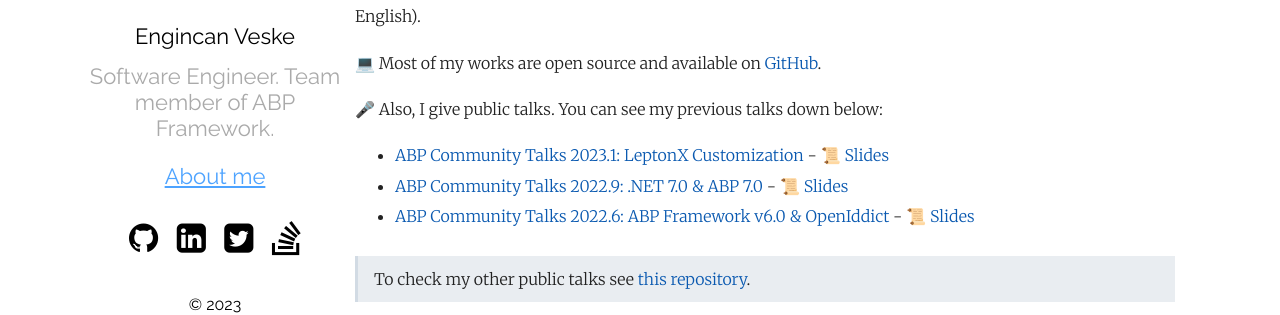
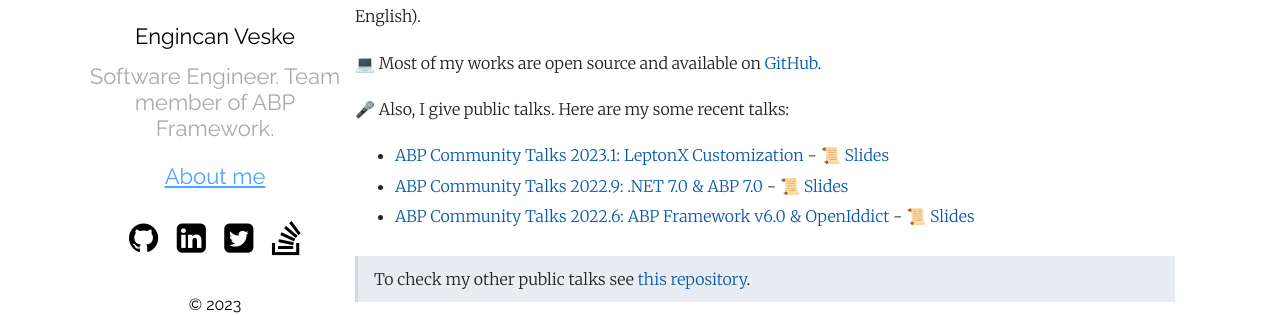
Before and after one commit to EngincanV/EngincanV.github.io, a Jekyll site: the page built from about.md, in a window 1280 px wide. Shown: the part 268-583 px from the top of the page. Built offline with Jekyll 4.4.1, drawn with Linux system fonts in a browser that asks for light colours; our own code applies the rules of GitHub Pages for plain Markdown files.

Commit message:
Update about.md

```diff
--- a/about.md
+++ b/about.md
@@ -8,9 +8,9 @@
 
 💻 Most of my works are open source and available on [GitHub](https://github.com/EngincanV).
 
-🎤 Also, I give public talks. You can see my previous talks down below:
+🎤 Also, I give public talks. Here are my some recent talks:
 
-* [ABP Community Talks 2023.1: LeptonX Customization](https://kommunity.com/volosoft/events/abp-community-talks-20231-leptonx-customization-03f9fd8c) - [📜 Slides]([ABP/Community-Talks-2023.1](https://github.com/EngincanV/presentations/tree/main/ABP/Community-Talks-2023.1))
+* [ABP Community Talks 2023.1: LeptonX Customization](https://www.youtube.com/watch?v=R9CqTtn6Wcg) - [📜 Slides](https://github.com/EngincanV/presentations/tree/main/ABP/Community-Talks-2023.1)
 * [ABP Community Talks 2022.9: .NET 7.0 & ABP 7.0](https://www.youtube.com/watch?v=ElhFMhLNyqY) - [📜 Slides](https://github.com/EngincanV/presentations/tree/main/ABP/Community-Talks-2022.9)
 * [ABP Community Talks 2022.6: ABP Framework v6.0 & OpenIddict](https://www.youtube.com/watch?v=th3IugJGQDA) - [📜 Slides](https://github.com/EngincanV/presentations/tree/main/ABP/Community-Talks-2022.6)
 
```
